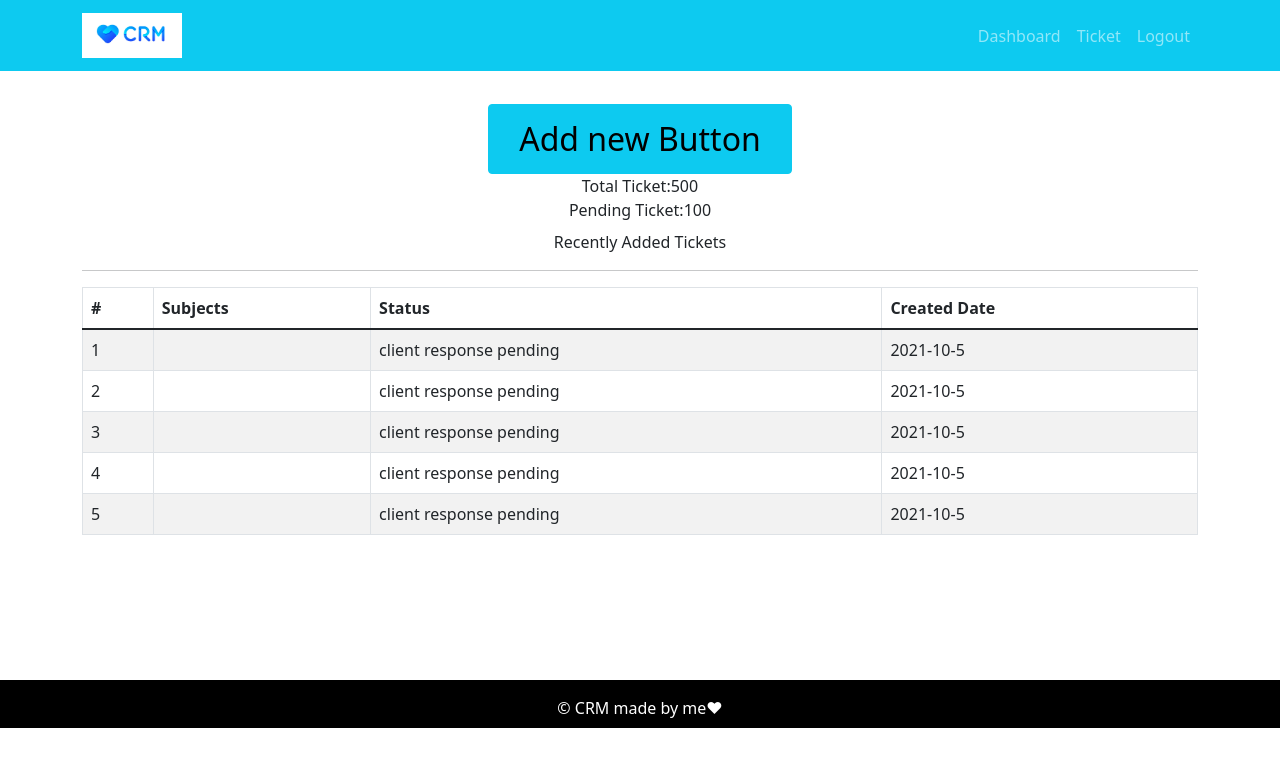
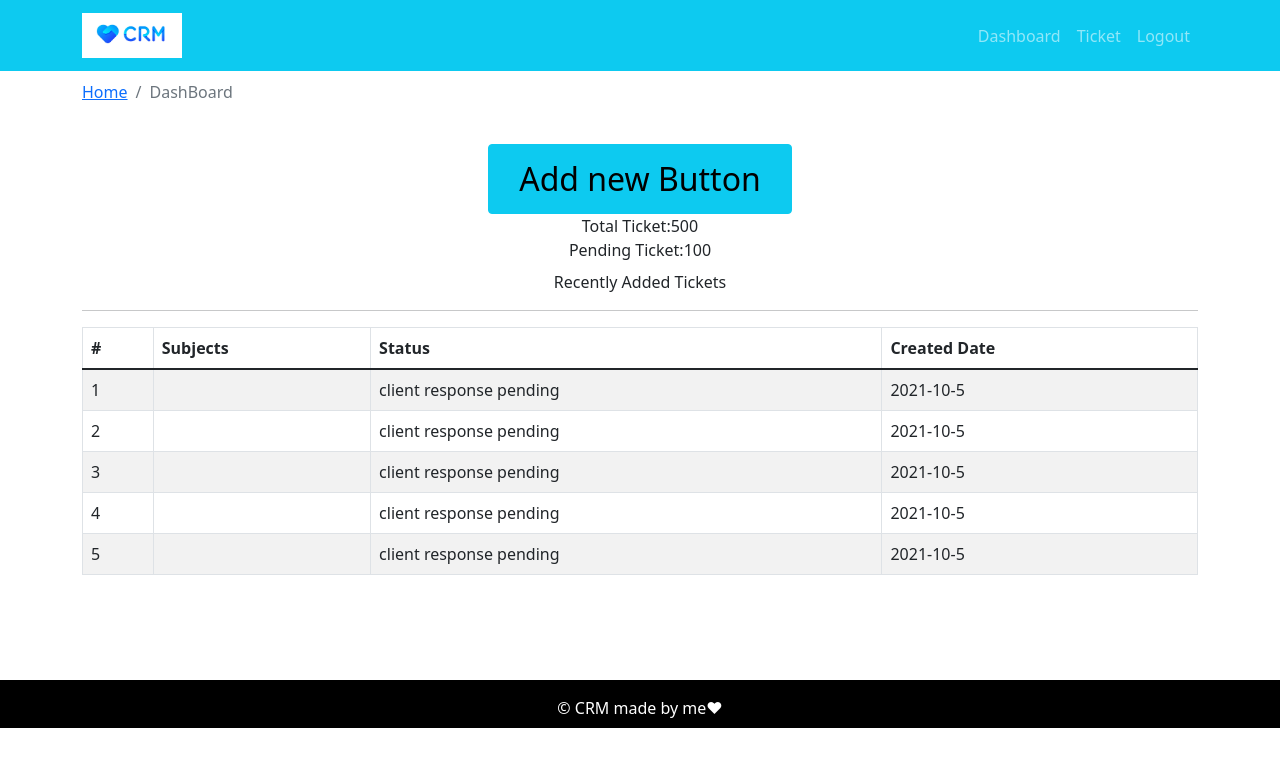
Before and after one commit to UshaKhadkaKapan/ticketsystem, a React (Create React App) app in the folder client/: page / in a window 1280 px wide. Shown: the top 766 px of the page. Built offline with nearby package versions, Linux system fonts and the light colour scheme.

Commit message:
added breadCrumb in the dashboard page

```diff
--- /dev/null
+++ b/client/src/components/breadCrum/BreadCrum.js
@@ -0,0 +1,16 @@
+import React from "react";
+import { Breadcrumb } from "react-bootstrap";
+
+const BreadCrum = ({ pages }) => {
+  return (
+    <div>
+      <Breadcrumb>
+        <Breadcrumb.Item href="/">Home</Breadcrumb.Item>
+
+        <Breadcrumb.Item active>{pages}</Breadcrumb.Item>
+      </Breadcrumb>
+    </div>
+  );
+};
+
+export default BreadCrum;
--- a/client/src/components/ticket-table/TicketTable.js
+++ b/client/src/components/ticket-table/TicketTable.js
@@ -13,7 +13,7 @@ const TicketTable = ({ ticket }) => {
         </tr>
       </thead>
       <tbody>
-        {ticket.length &&
+        {ticket.length ? (
           ticket.map((row) => (
             <tr key={row.id}>
               <td>{row.id}</td>
@@ -21,7 +21,14 @@ const TicketTable = ({ ticket }) => {
               <td>{row.status}</td>
               <td>{row.createdDate}</td>
             </tr>
-          ))}
+          ))
+        ) : (
+          <tr>
+            <td colSpan="4" className="text-center">
+              No Tickets
+            </td>
+          </tr>
+        )}
       </tbody>
     </Table>
   );
--- a/client/src/layout/MainLayout.js
+++ b/client/src/layout/MainLayout.js
@@ -5,7 +5,7 @@ import Header from "./Header";
 const MainLayout = ({ children }) => {
   return (
     <div className="default-layout">
-      <header className="header">
+      <header className="header mb-2">
         <Header />
       </header>
 
--- a/client/src/pages/dashboard/Dashboard.js
+++ b/client/src/pages/dashboard/Dashboard.js
@@ -2,10 +2,16 @@ import React from "react";
 import { Button, Col, Container, Row } from "react-bootstrap";
 import TicketTable from "../../components/ticket-table/TicketTable";
 import ticket from "../../assets/data/dummydata.json";
+import BreadCrum from "../../components/breadCrum/BreadCrum";
 
 const Dashboard = () => {
   return (
     <Container>
+      <Row>
+        <Col>
+          <BreadCrum pages="DashBoard" />
+        </Col>
+      </Row>
       <Row>
         <Col className="text-center mt-4 md-2">
           <Button
```
